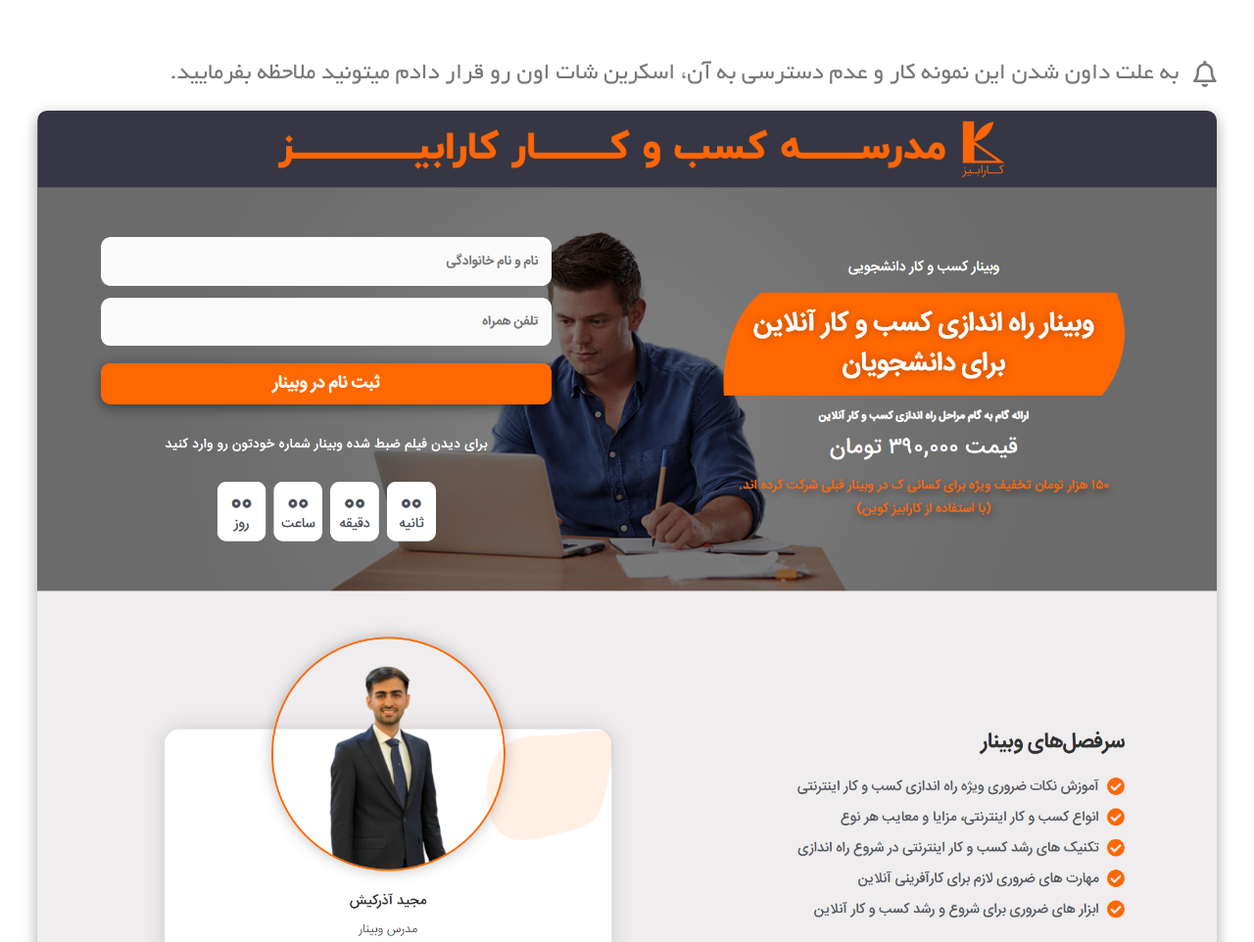
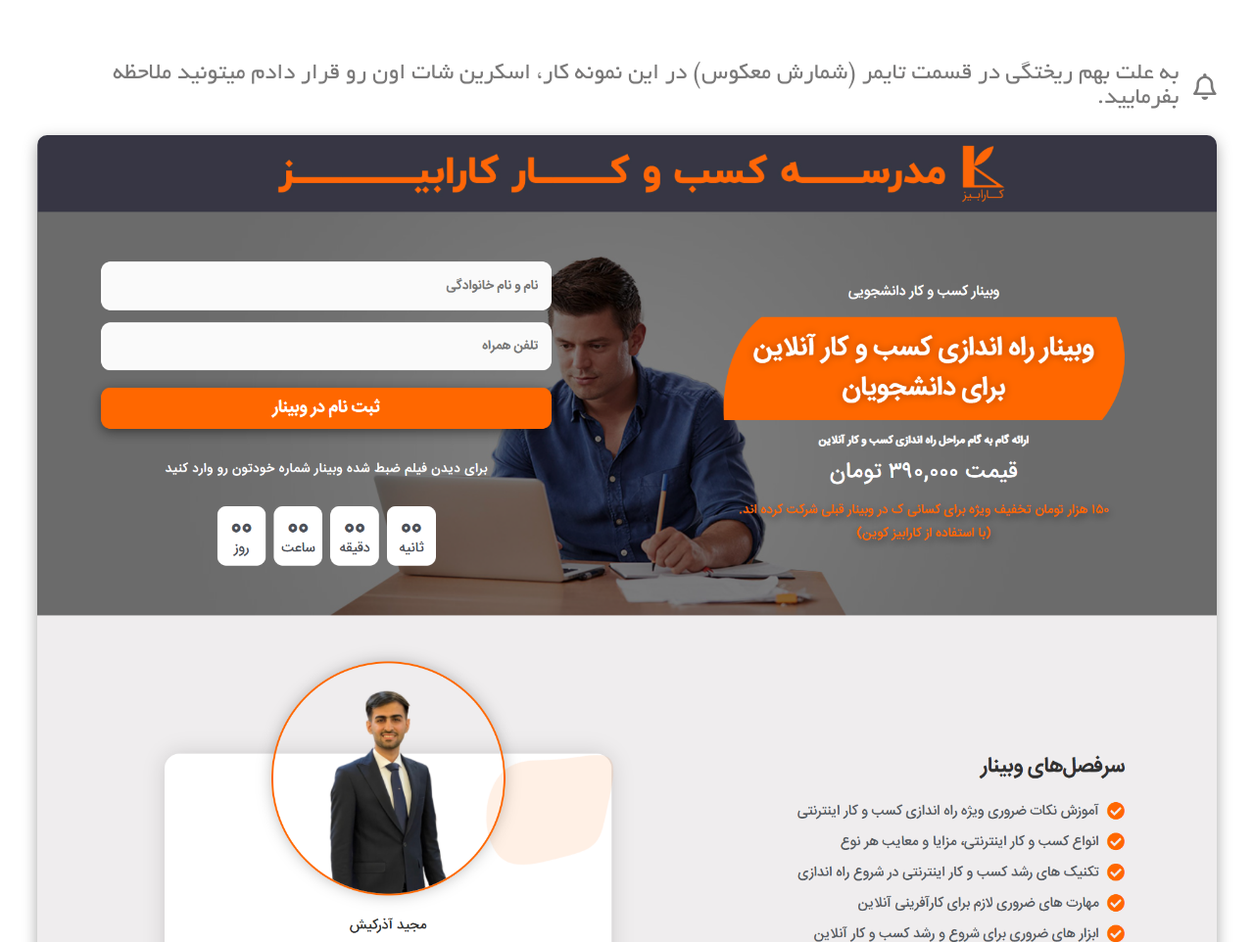
Before and after one commit to homayoonghadiri/OBS-Webinar-for-Students, a plain HTML site: page index.html in a window 1280 px wide. Shown: the top 962 px of the page at 98% size. Drawn offline with Linux system fonts and the light colour scheme.

Commit message:
Change note text

```diff
--- a/index.html
+++ b/index.html
@@ -12,7 +12,7 @@
 
     <div class="note">
         <i class="fa-regular fa-bell"></i>
-        <p>به علت داون شدن این نمونه کار و عدم دسترسی به آن، اسکرین شات اون رو قرار دادم میتونید ملاحظه بفرمایید.</p>
+        <p>به علت بهم ریختگی در قسمت تایمر (شمارش معکوس) در این نمونه کار، اسکرین شات اون رو قرار دادم میتونید ملاحظه بفرمایید.</p>
     </div>
 
     <img src="screencapture-karabiz-ir-landing-2025-05-19-17_36_22.png" alt="اسکرین شات نمونه کار لندینگ وبینار راه اندازی کسب و کار آنلاین برای دانشجویان" />
```
